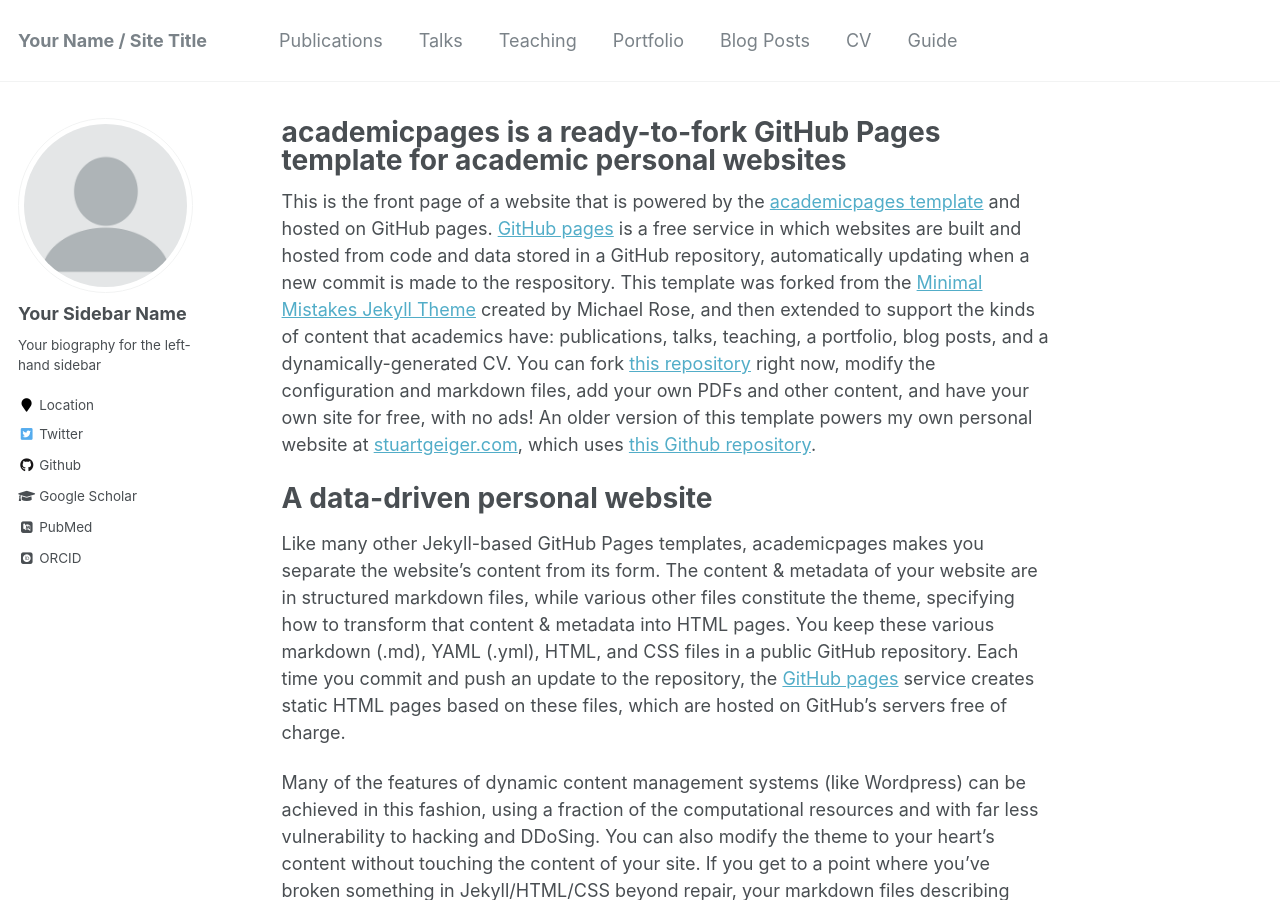
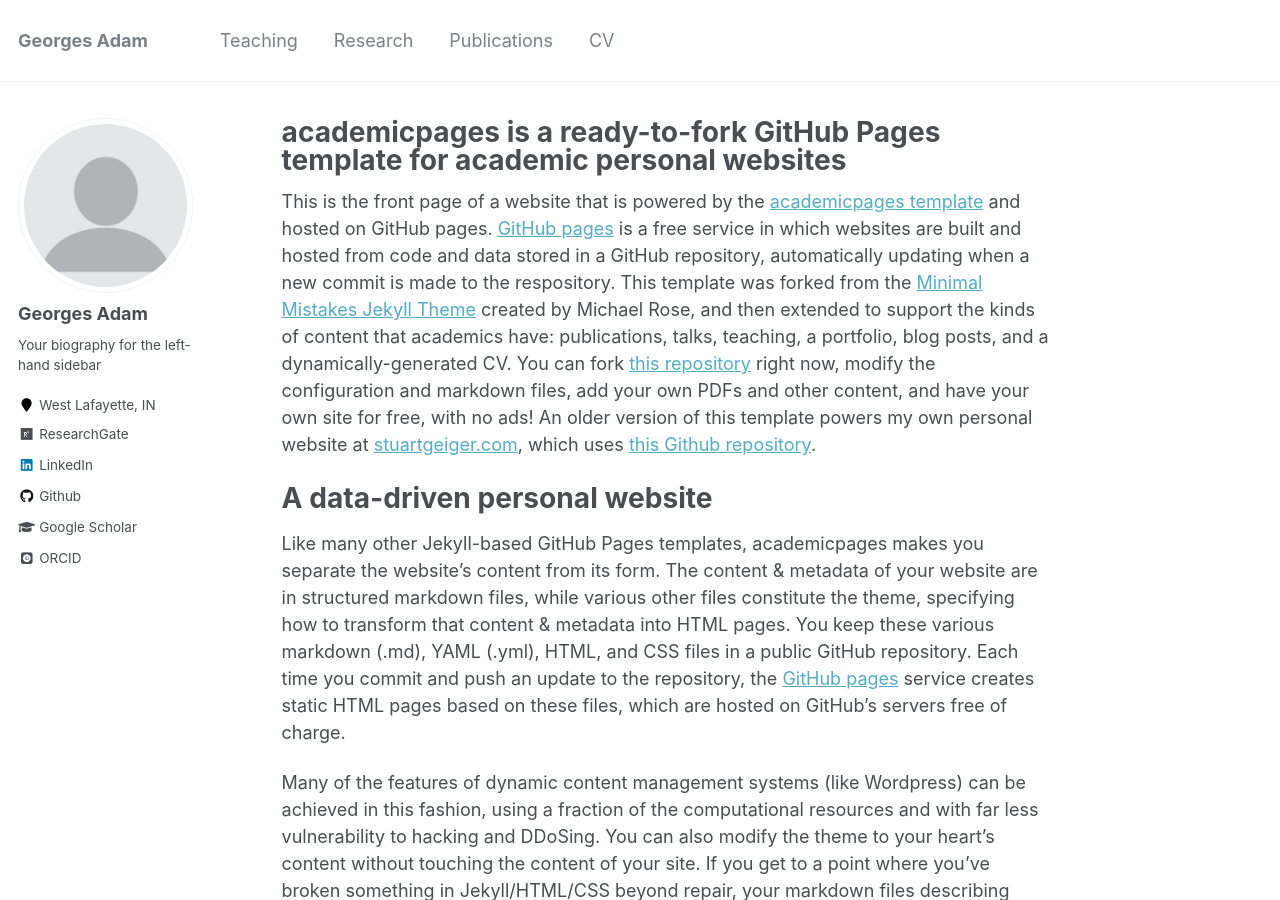
Before and after one commit to adamge95/adamge95.github.io, a Jekyll site: the page built from _pages/about.md, in a window 1280 px wide and 900 px high. Built offline with Jekyll 4.4.1, drawn with Linux system fonts in a browser that asks for light colours; some web fonts are replaced; some of the changed text lies outside the part shown.

Commit message:
added configs and deleted index

```diff
--- a/_config.yml
+++ b/_config.yml
@@ -7,13 +7,13 @@
 
 # Site Settings
 locale                   : "en-US"
-title                    : "Your Name / Site Title"
+title                    : "Georges Adam"
 title_separator          : "-"
-name                     : &name "Your Name"
+name                     : &name "Georges Adam"
 description              : &description "personal description"
-url                      : https://academicpages.github.io # the base hostname & protocol for your site e.g. "https://mmistakes.github.io"
+url                      : https://adamge95.github.io # the base hostname & protocol for your site e.g. "https://mmistakes.github.io"
 baseurl                  : "" # the subpath of your site, e.g. "/blog"
-repository               : "academicpages/academicpages.github.io"
+repository               : "adamge95/adamge95.github.io"
 teaser                   :  # filename of teaser fallback teaser image placed in /images/, .e.g. "500x300.png"
 breadcrumbs              : false # true, false (default)
 words_per_minute         : 160
@@ -57,7 +57,7 @@
 
 # Social Sharing
 twitter:
-  username               : &twitter
+  username               : #&twitter
 facebook:
   username               :
   app_id                 :
@@ -80,15 +80,15 @@
 
 # Site Author
 author:
-  name             : "Your Sidebar Name"
+  name             : "Georges Adam"
   avatar           : "profile.png"
   bio              : "Your biography for the left-hand sidebar"
-  location         : "Location"
+  location         : "West Lafayette, IN"
   employer         :
-  pubmed           : "https://www.ncbi.nlm.nih.gov/pubmed/?term=john+snow"
-  googlescholar    : "http://yourfullgooglescholarurl.com"
+  pubmed           : #"https://www.ncbi.nlm.nih.gov/pubmed/?term=john+snow"
+  googlescholar    : "https://scholar.google.com/citations?user=FYxqGIYAAAAJ&hl=en&oi=ao"
   email            :
-  researchgate     :  # example: "https://www.researchgate.net/profile/yourprofile"
+  researchgate     : "https://www.researchgate.net/profile/Georges-Adam-2"
   uri              :
   bitbucket        :
   codepen          :
@@ -96,20 +96,20 @@
   flickr           :
   facebook         :
   foursquare       :
-  github           : "academicpages"
+  github           : "adamge95"
   google_plus      :
   keybase          :
   instagram        :
   impactstory      : #"https://profiles.impactstory.org/u/xxxx-xxxx-xxxx-xxxx"
   lastfm           :
-  linkedin         :
-  orcid            : "http://orcid.org/yourorcidurl"
+  linkedin         : "https://www.linkedin.com/in/georges-adam-02577680/"
+  orcid            : "http://orcid.org/0000-0002-2307-3785"
   pinterest        :
   soundcloud       :
   stackoverflow    : # http://stackoverflow.com/users/123456/username
   steam            :
   tumblr           :
-  twitter          : "replacethistwitterhandle"
+  twitter          : # "replacethistwitterhandle"
   vine             :
   weibo            :
   xing             :
--- a/_data/navigation.yml
+++ b/_data/navigation.yml
@@ -1,22 +1,23 @@
 # main links links
 main:
-  - title: "Publications"
-    url: /publications/
-
-  - title: "Talks"
-    url: /talks/
-
   - title: "Teaching"
     url: /teaching/
 
-  - title: "Portfolio"
-    url: /portfolio/
+  # - title: "Talks"
+  #   url: /talks/
 
-  - title: "Blog Posts"
-    url: /year-archive/
+  - title: "Research"
+    url: /research/
+
+  # - title: "Portfolio"
+  #   url: /portfolio/
+  - title: "Publications"
+    url: /publications/
+  # - title: "Blog Posts"
+  #   url: /year-archive/
 
   - title: "CV"
     url: /cv/
 
-  - title: "Guide"
-    url: /markdown/
+  # - title: "Guide"
+  #   url: /markdown/
```
Also changed, not shown: index.html (deleted, +0 -7 lines).
